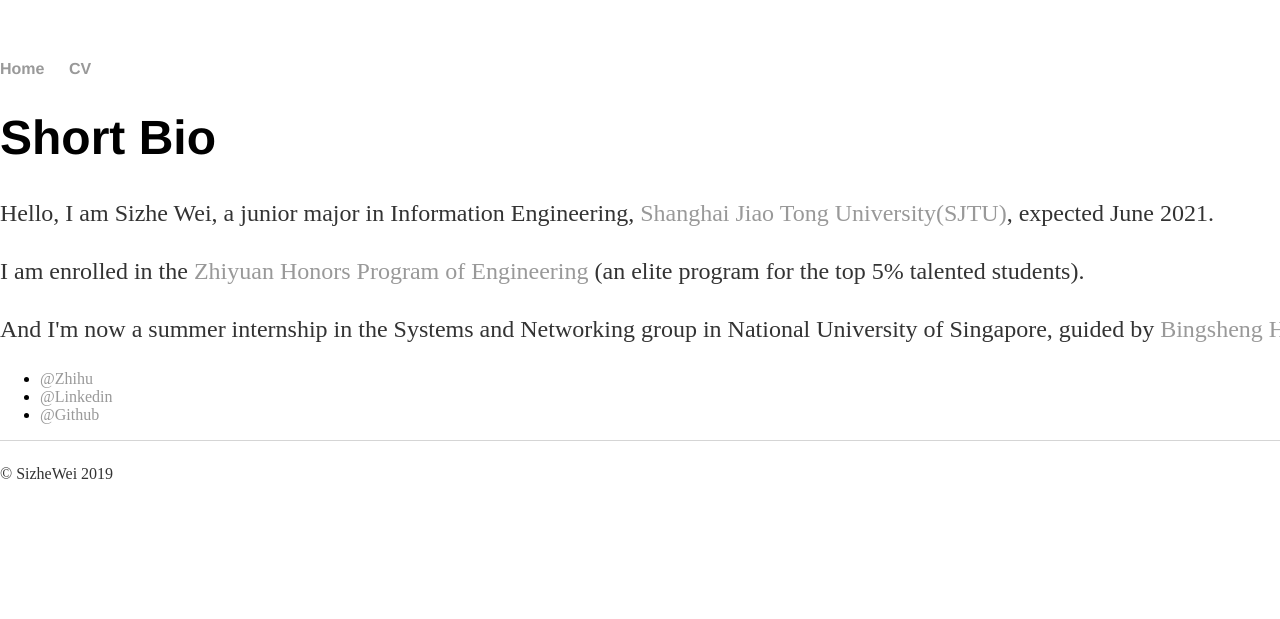
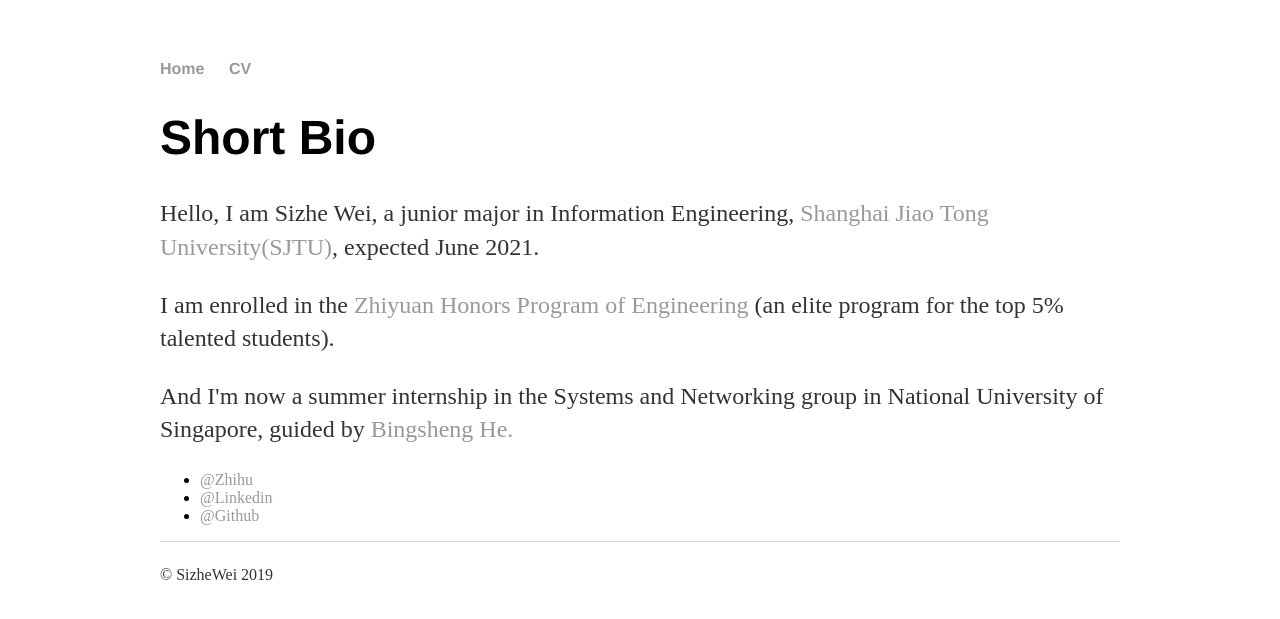
Before and after one commit to SizheWei/SizheWei.github.io, a Jekyll site: the page built from about/index.html, in a window 1280 px wide. Shown: the top 619 px of the page. Built offline with Jekyll 4.4.1, drawn with Linux system fonts in a browser that asks for light colours.

```diff
--- a/_layouts/default.html
+++ b/_layouts/default.html
@@ -5,7 +5,7 @@
 			<!-- link to main stylesheet -->
 			<link rel="stylesheet" type="text/css" href="/css/main.css">
 		</head>
-		<body style="width:1376px;height:768px">
+		<body style="width:960px;height:700px">
 			<nav>
 	    		<ul>
 	        		<li><a href="/">Home</a></li>
```
